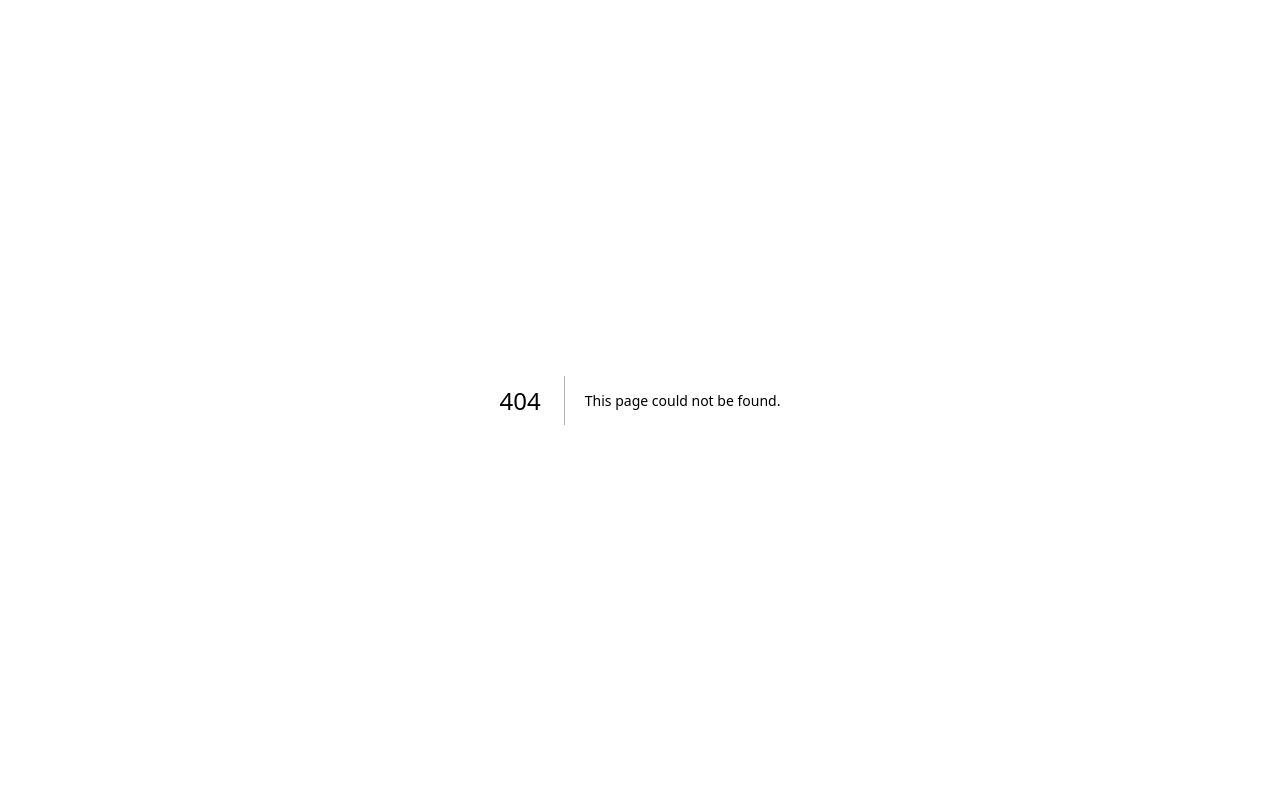
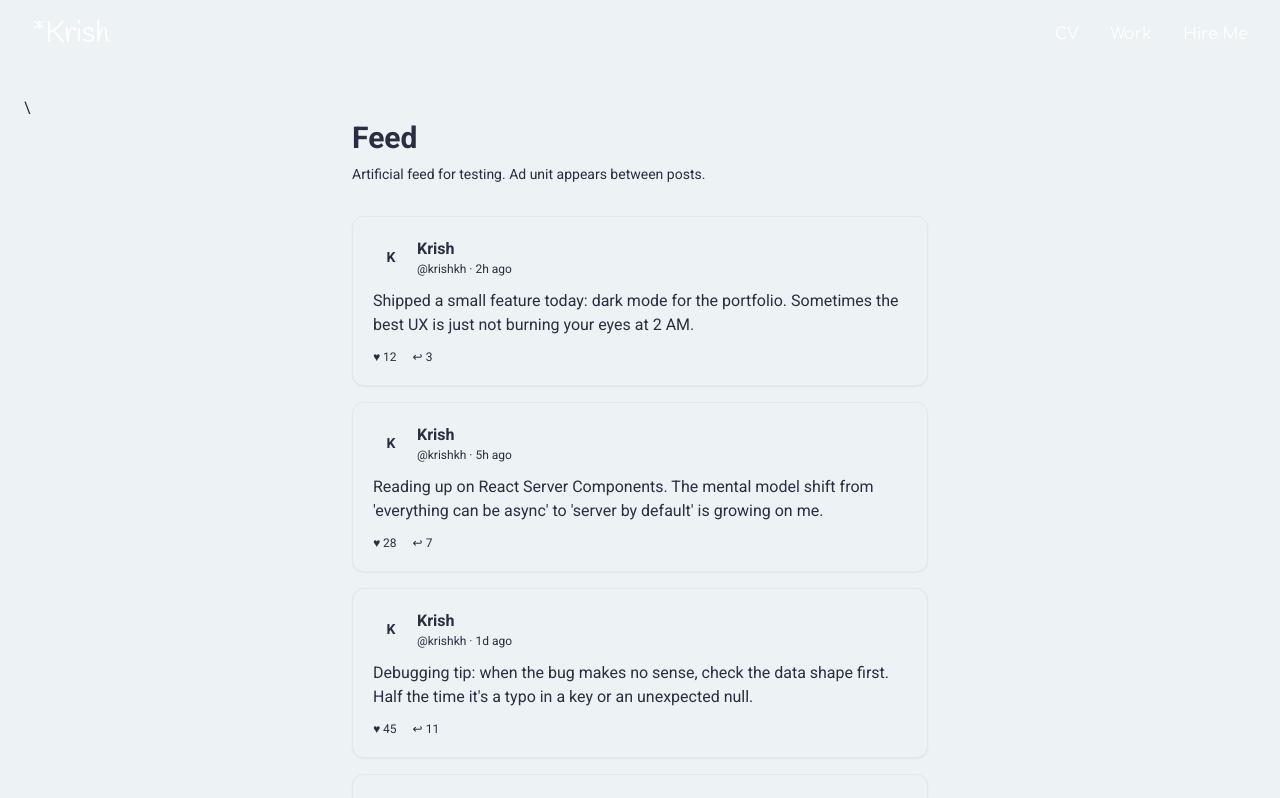
Before and after one commit to krishkh/porfolio-krish, a Next.js app: page /feed in a window 1280 px wide. Before the commit this address had no page. Shown: the top 798 px of the page. Built offline with nearby package versions, Linux system fonts and the light colour scheme; a web font is replaced by a local one.

Commit message:
testing ads

```diff
--- /dev/null
+++ b/src/app/feed/page.tsx
@@ -0,0 +1,152 @@
+"use client";
+
+import { useEffect, useRef } from "react";
+import Script from "next/script";
+
+declare global {
+  interface Window {
+    adsbygoogle: unknown[];
+  }
+}
+
+// function FeedAd() {
+//   const insRef = useRef<HTMLModElement>(null);
+//   const pushed = useRef(false);
+//   useEffect(() => {
+//     if (pushed.current || !insRef.current) return;
+//     try {
+//       (window.adsbygoogle = window.adsbygoogle || []).push({});
+//       pushed.current = true;
+//     } catch (e) {
+//       console.warn("AdSense push failed:", e);
+//     }
+//   }, []);
+//   return (
+//     <div className="feed-ad-wrapper my-6 flex justify-center min-h-[100px] bg-[var(--background)]">
+//       <ins
+//         ref={insRef}
+//         className="adsbygoogle"
+//         style={{ display: "block" }}
+//         data-ad-format="fluid"
+//         data-ad-layout-key="-gw-3+1f-3d+2z"
+//         data-ad-client="ca-pub-3832681614268728"
+//         data-ad-slot="2443735749"
+//       />
+//     </div>
+//   );
+// }
+
+const MOCK_POSTS = [
+  {
+    id: "1",
+    author: "Krish",
+    handle: "@krishkh",
+    time: "2h ago",
+    content:
+      "Shipped a small feature today: dark mode for the portfolio. Sometimes the best UX is just not burning your eyes at 2 AM.",
+    likes: 12,
+    replies: 3,
+  },
+  {
+    id: "2",
+    author: "Krish",
+    handle: "@krishkh",
+    time: "5h ago",
+    content:
+      "Reading up on React Server Components. The mental model shift from 'everything can be async' to 'server by default' is growing on me.",
+    likes: 28,
+    replies: 7,
+  },
+  {
+    id: "3",
+    author: "Krish",
+    handle: "@krishkh",
+    time: "1d ago",
+    content:
+      "Debugging tip: when the bug makes no sense, check the data shape first. Half the time it's a typo in a key or an unexpected null.",
+    likes: 45,
+    replies: 11,
+  },
+  {
+    id: "4",
+    author: "Krish",
+    handle: "@krishkh",
+    time: "2d ago",
+    content:
+      "New blog idea: 'Things I wish I knew before my first production deploy.' Would you read it?",
+    likes: 67,
+    replies: 18,
+  },
+];
+
+function FeedCard({
+  author,
+  handle,
+  time,
+  content,
+  likes,
+  replies,
+}: (typeof MOCK_POSTS)[0]) {
+  return (
+    <article className="rounded-xl border border-[var(--foreground)]/10 bg-[var(--background)] p-4 md:p-5 shadow-sm transition hover:border-[var(--foreground)]/20">
+      <div className="flex items-center gap-2 mb-3">
+        <div className="w-9 h-9 rounded-full bg-[var(--accent)]/30 flex items-center justify-center text-sm font-semibold text-[var(--foreground)]">
+          {author[0]}
+        </div>
+        <div className="flex-1 min-w-0">
+          <p className="font-semibold text-[var(--foreground)] truncate">
+            {author}
+          </p>
+          <p className="text-xs text-[var(--foreground)]/60 truncate">
+            {handle} · {time}
+          </p>
+        </div>
+      </div>
+      <p className="text-[var(--foreground)]/90 text-sm md:text-base leading-relaxed mb-3">
+        {content}
+      </p>
+      <div className="flex gap-4 text-xs text-[var(--foreground)]/60">
+        <span>♥ {likes}</span>
+        <span>↩ {replies}</span>
+      </div>
+    </article>
+  );
+}
+
+export default function FeedPage() {
+  return (
+    <main className="min-h-screen pt-24 pb-16 px-4 md:px-6">\
+
+
+      <div className="max-w-xl mx-auto">
+        <h1 className="text-2xl md:text-3xl font-bold text-[var(--foreground)] mb-2">
+          Feed
+        </h1>
+        <p className="text-[var(--foreground)]/60 text-sm mb-8">
+          Artificial feed for testing. Ad unit appears between posts.
+        </p>
+
+        <div className="space-y-4">
+          {MOCK_POSTS.map((post, index) => (
+            <div key={post.id}>
+              <FeedCard {...post} />
+              {/* {index === 1 && <FeedAd />} */}
+
+              {(index === 1) && <> <ins className="adsbygoogle"
+            style={{ display: "block" }}
+            data-ad-format="fluid"
+            data-ad-layout-key="-gw-3+1f-3d+2z"
+            data-ad-client="ca-pub-3832681614268728"
+            data-ad-slot="2443735749"></ins>
+        <Script>
+            (adsbygoogle = window.adsbygoogle || []).push({});
+        </Script>
+        </>
+        }
+            </div>
+          ))}
+        </div>
+      </div>
+    </main>
+  );
+}
--- a/src/app/layout.tsx
+++ b/src/app/layout.tsx
@@ -50,7 +50,9 @@ export default function RootLayout({
       <body
         className={`${roboto.variable} ${comfortaa.variable} ${handlee.variable} ${vast_shadow.variable} ${montserrat.variable} ${lato.variable} antialiased`}
       >
-        <Script src="https://api.tracker.krishkh.xyz/tracking.js"></Script>
+        <script async src="https://pagead2.googlesyndication.com/pagead/js/adsbygoogle.js?client=ca-pub-3832681614268728"
+     crossOrigin="anonymous"></script>
+        {/* <Script src="https://api.tracker.krishkh.xyz/tracking.js"></Script> */}
         {/* Navbar */}
         <Analytics />
         <Navbar />
```
